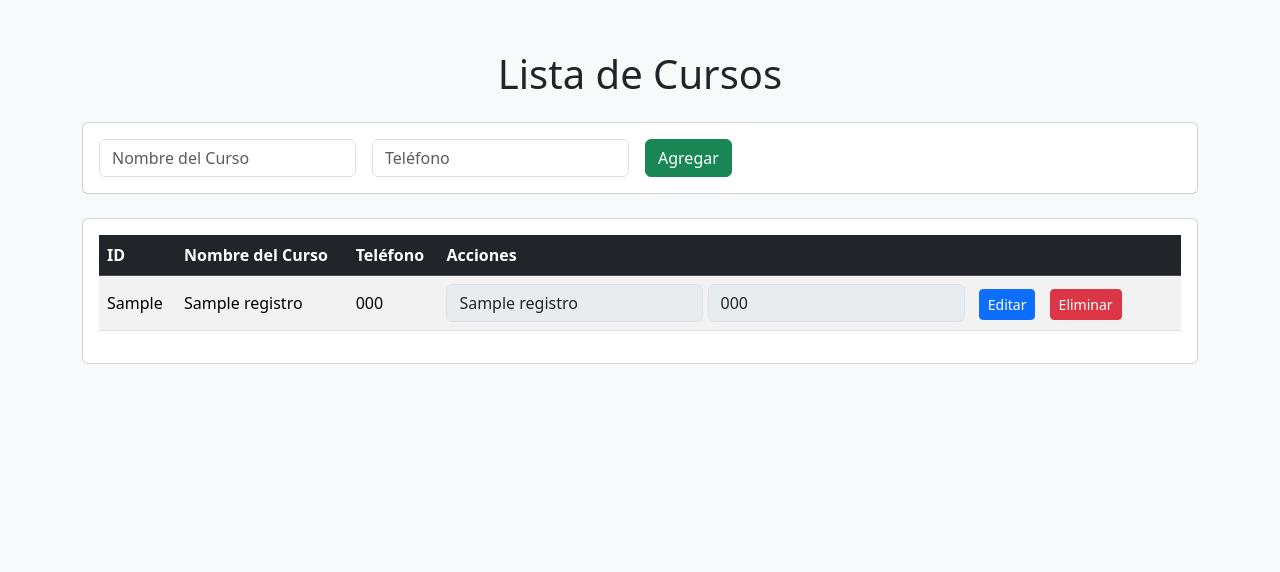
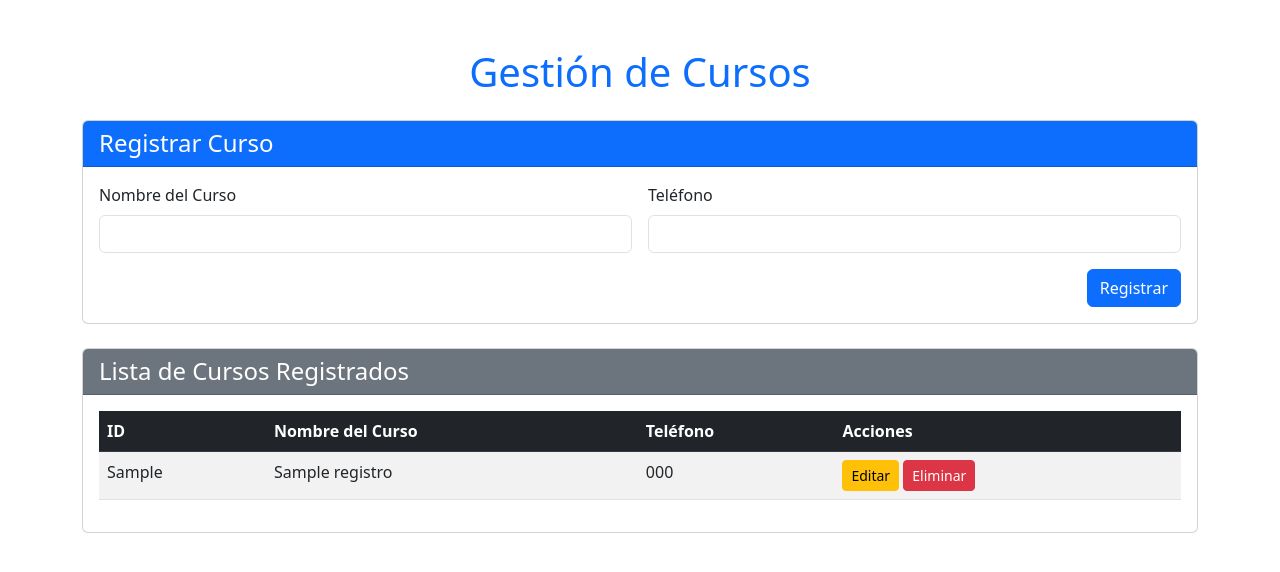
Before and after one commit to DarkBell1221/flaskPractica2J, a Python web app: template templates/inscripcion.html in a window 1280 px wide. Shown: the top 572 px of the page. Run offline with Jinja, Linux system fonts and the light colour scheme; the template is opened without the code that fills it: most values are stand-ins (such as "Sample title", 1, 10 or a date in 2020); some libraries are stand-ins or nearby versions.

Commit message:
Update inscripcion.html

```diff
--- a/templates/inscripcion.html
+++ b/templates/inscripcion.html
@@ -3,51 +3,42 @@
 <head>
     <meta charset="UTF-8">
     <meta name="viewport" content="width=device-width, initial-scale=1.0">
-    <title>Registros de Cursos</title>
-    <link href="https://cdn.jsdelivr.net/npm/bootstrap@5.3.0-alpha1/dist/css/bootstrap.min.css" rel="stylesheet">
-    <style>
-        body {
-            padding: 20px;
-            background-color: #f8f9fa;
-        }
-        .container {
-            margin-top: 30px;
-        }
-        .table th, .table td {
-            vertical-align: middle;
-        }
-        .form-control {
-            width: auto;
-            display: inline-block;
-        }
-        .btn-space {
-            margin-left: 10px;
-        }
-    </style>
+    <title>Inscripción de Cursos</title>
+    <link rel="stylesheet" href="https://cdn.jsdelivr.net/npm/bootstrap@5.3.0/dist/css/bootstrap.min.css">
+    <link rel="stylesheet" href="/static/css/style.css">
 </head>
 <body>
-    <div class="container">
-        <h1 class="mb-4 text-center">Lista de Cursos</h1>
+    <div class="container my-5">
+        <h1 class="text-center text-primary mb-4">Gestión de Cursos</h1>
 
+        <!-- Formulario para registrar cursos -->
         <div class="card mb-4">
+            <div class="card-header bg-primary text-white">
+                <h4 class="mb-0">Registrar Curso</h4>
+            </div>
             <div class="card-body">
                 <form action="/registrar" method="POST" class="row g-3">
-                    <div class="col-auto">
-                        <input type="text" name="nombre_curso" placeholder="Nombre del Curso" class="form-control" required>
+                    <div class="col-md-6">
+                        <label for="nombre_curso" class="form-label">Nombre del Curso</label>
+                        <input type="text" id="nombre_curso" name="nombre_curso" class="form-control" required>
                     </div>
-                    <div class="col-auto">
-                        <input type="text" name="telefono" placeholder="Teléfono" class="form-control" required>
+                    <div class="col-md-6">
+                        <label for="telefono" class="form-label">Teléfono</label>
+                        <input type="tel" id="telefono" name="telefono" class="form-control" required>
                     </div>
-                    <div class="col-auto">
-                        <button type="submit" class="btn btn-success">Agregar</button>
+                    <div class="col-12 text-end">
+                        <button type="submit" class="btn btn-primary">Registrar</button>
                     </div>
                 </form>
             </div>
         </div>
 
+        <!-- Tabla de registros -->
         <div class="card">
+            <div class="card-header bg-secondary text-white">
+                <h4 class="mb-0">Lista de Cursos Registrados</h4>
+            </div>
             <div class="card-body">
-                {% if registros %}
                 <table class="table table-striped table-hover">
                     <thead class="table-dark">
                         <tr>
@@ -59,87 +50,29 @@
                     </thead>
                     <tbody>
                         {% for registro in registros %}
-                            <tr>
-                                <td>{{ registro['Id_Curso'] }}</td>
-                                <td>{{ registro['Nombre_Curso'] }}</td>
-                                <td>{{ registro['Telefono'] }}</td>
+                        <tr data-id="{{ registro.Id_Curso }}">
+                            <td>{{ registro.Id_Curso }}</td>
+                            <td>{{ registro.Nombre_Curso }}</td>
+                            <td>{{ registro.Telefono }}</td>
                             <td>
-                                    <form action="/editar_registro/{{ registro['Id_Curso'] }}" method="POST" class="d-inline edit-form" data-id="{{ registro['Id_Curso'] }}">
-                                        <input type="text" name="nombre_curso" value="{{ registro['Nombre_Curso'] }}" class="form-control d-inline" disabled>
-                                        <input type="text" name="telefono" value="{{ registro['Telefono'] }}" class="form-control d-inline" disabled>
-                                        <button type="button" class="btn btn-primary btn-sm editar btn-space">Editar</button>
-                                        <button type="submit" class="btn btn-success btn-sm guardar btn-space" style="display: none;">Guardar</button>
+                                <form action="/editar_registro/{{ registro.Id_Curso }}" method="POST" class="d-inline">
+                                    <button type="submit" class="btn btn-warning btn-sm">Editar</button>
                                 </form>
-                                    <form action="/eliminar/{{ registro['Id_Curso'] }}" method="POST" class="d-inline">
-                                        <button type="submit" class="btn btn-danger btn-sm btn-space">Eliminar</button>
+                                <form action="/eliminar/{{ registro.Id_Curso }}" method="POST" class="d-inline">
+                                    <button type="submit" class="btn btn-danger btn-sm">Eliminar</button>
                                 </form>
                             </td>
                         </tr>
                         {% endfor %}
                     </tbody>
                 </table>
-                {% else %}
-                    <div class="alert alert-info text-center" role="alert">
-                        No hay registros disponibles.
-                    </div>
-                {% endif %}
             </div>
         </div>
     </div>
 
-    <script src="https://cdn.jsdelivr.net/npm/bootstrap@5.3.0-alpha1/dist/js/bootstrap.bundle.min.js"></script>
-    <script src="https://code.jquery.com/jquery-3.6.0.min.js"></script>
-    <script>
-        document.querySelectorAll('.editar').forEach(button => {
-            button.addEventListener('click', () => {
-                const row = button.closest('tr');
-                const form = row.querySelector('form.edit-form');
-
-                // Cambiar a modo de edición
-                form.querySelectorAll('input').forEach(input => {
-                    input.disabled = false;  // Habilitar campos
-                });
-                button.style.display = 'none'; // Ocultar botón de editar
-                const guardarBtn = row.querySelector('.guardar');
-                guardarBtn.style.display = 'inline-block'; // Mostrar botón de guardar
-            });
-        });
-
-        document.querySelectorAll('.guardar').forEach(button => {
-            button.addEventListener('click', (event) => {
-                const row = button.closest('tr');
-                const form = row.querySelector('form.edit-form');
-                const id = form.dataset.id; // Obtener el ID del curso
-
-                // Obtener los valores de los campos
-                const nuevoNombre = form.querySelector('input[name="nombre_curso"]').value;
-                const nuevoTelefono = form.querySelector('input[name="telefono"]').value;
-
-                // Enviar los datos a través de AJAX
-                $.ajax({
-                    url: `/editar_registro/${id}`,
-                    method: 'POST',
-                    data: {
-                        nombre_curso: nuevoNombre,
-                        telefono: nuevoTelefono
-                    },
-                    success: function() {
-                        // Cambiar a modo de no edición
-                        form.querySelectorAll('input').forEach(input => {
-                            input.disabled = true; // Deshabilitar campos
-                        });
-                        button.style.display = 'none'; // Ocultar botón de guardar
-                        const editarBtn = row.querySelector('.editar');
-                        editarBtn.style.display = 'inline-block'; // Mostrar botón de editar
-                    },
-                    error: function() {
-                        alert("Error al guardar los datos.");
-                    }
-                });
-
-                event.preventDefault();  // Evitar que el formulario se envíe de forma normal
-            });
-        });
-    </script>
+    <script src="https://cdn.jsdelivr.net/npm/bootstrap@5.3.0/dist/js/bootstrap.bundle.min.js"></script>
+    <script src="https://cdnjs.cloudflare.com/ajax/libs/jquery/3.6.0/jquery.min.js"></script>
+    <script src="https://js.pusher.com/8.2/pusher.min.js"></script>
+    <script src="/static/js/pusher-client.js"></script>
 </body>
 </html>
```
Lines whose indentation alone changed are shown as unchanged.
